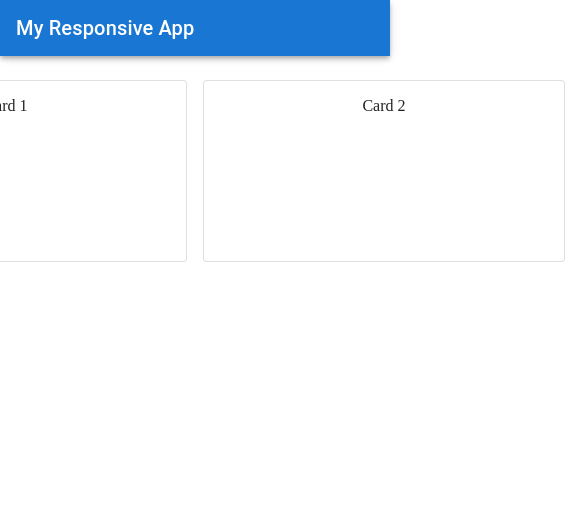
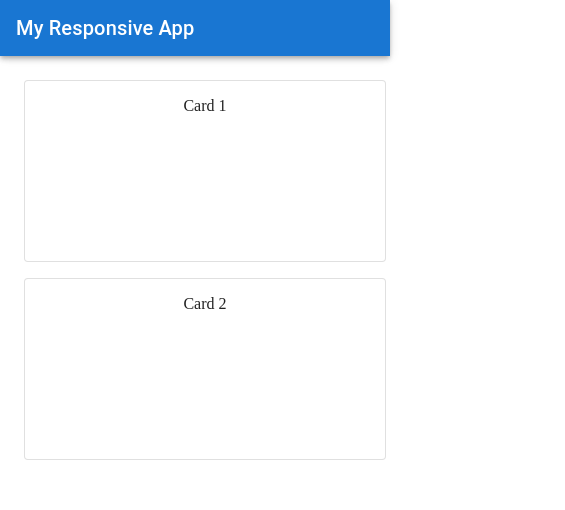
Before and after one commit to akhil1698/Responsive-UX, a React (Vite) app: page / in a window 390 px wide. Shown: the top 510 px of the page, 565 px wide, since content can reach past the window. Built offline with nearby package versions, Linux system fonts and the light colour scheme.

Commit message:
Media Queries for mobile (responsive) and Clean up.

```diff
--- a/src/App.jsx
+++ b/src/App.jsx
@@ -40,16 +40,11 @@ function App() {
       {/* Add toolbar spacer to offset fixed header height */}
       <Toolbar />
       <MainContent>
-        <Box sx={{ display: "flex", justifyContent: "center" }}>
-          <TestCards />
-          {/* <Typography variant="h4" gutterBottom>
-          Main Content
-        </Typography>
-        <Typography variant="body1">
-          This is where your main content goes. Resize the window to see how it adapts.
-        </Typography> */}
-          <Box sx={{ height: "200vh" }} /> {/* to simulate scroll */}
-        </Box>
+        {/* Components*/}
+        <TestCards />
+        {/* to simulate scroll*/}
+        <Box sx={{ height: "200vh" }} /> {/* to simulate scroll */}
+        {/* </Box> */}
       </MainContent>
 
       <Footer />
--- a/src/Components/TestCards.jsx
+++ b/src/Components/TestCards.jsx
@@ -5,14 +5,31 @@ import { Box, CardContent } from "@mui/material";
 function TestCards() {
   return (
     <>
-      <Box sx={{ display: "flex", flexDirection: "row", gap: "16px", textAlign: "center" }}>
-        <Card sx={{ width: "360px", height: "180px", textAlign: "center", }} variant="outlined">
+      <Box
+        sx={{
+          display: "flex",
+          justifyContent: "center",
+          gap: "16px",
+          "@media (max-width:600px)": {
+            display: "flex",
+            gap: "16px",
+            flexDirection: "column",
+          },
+        }}
+      >
+        <Card
+          sx={{ width: "360px", height: "180px", textAlign: "center" }}
+          variant="outlined"
+        >
           <CardContent>Card 1</CardContent>
         </Card>
         <div>
-         <Card sx={{ width: "360px", height: "180px", textAlign: "center", }} variant="outlined">
-          <CardContent>Card 2</CardContent>
-        </Card>
+          <Card
+            sx={{ width: "360px", height: "180px", textAlign: "center" }}
+            variant="outlined"
+          >
+            <CardContent>Card 2</CardContent>
+          </Card>
         </div>
       </Box>
     </>
```
